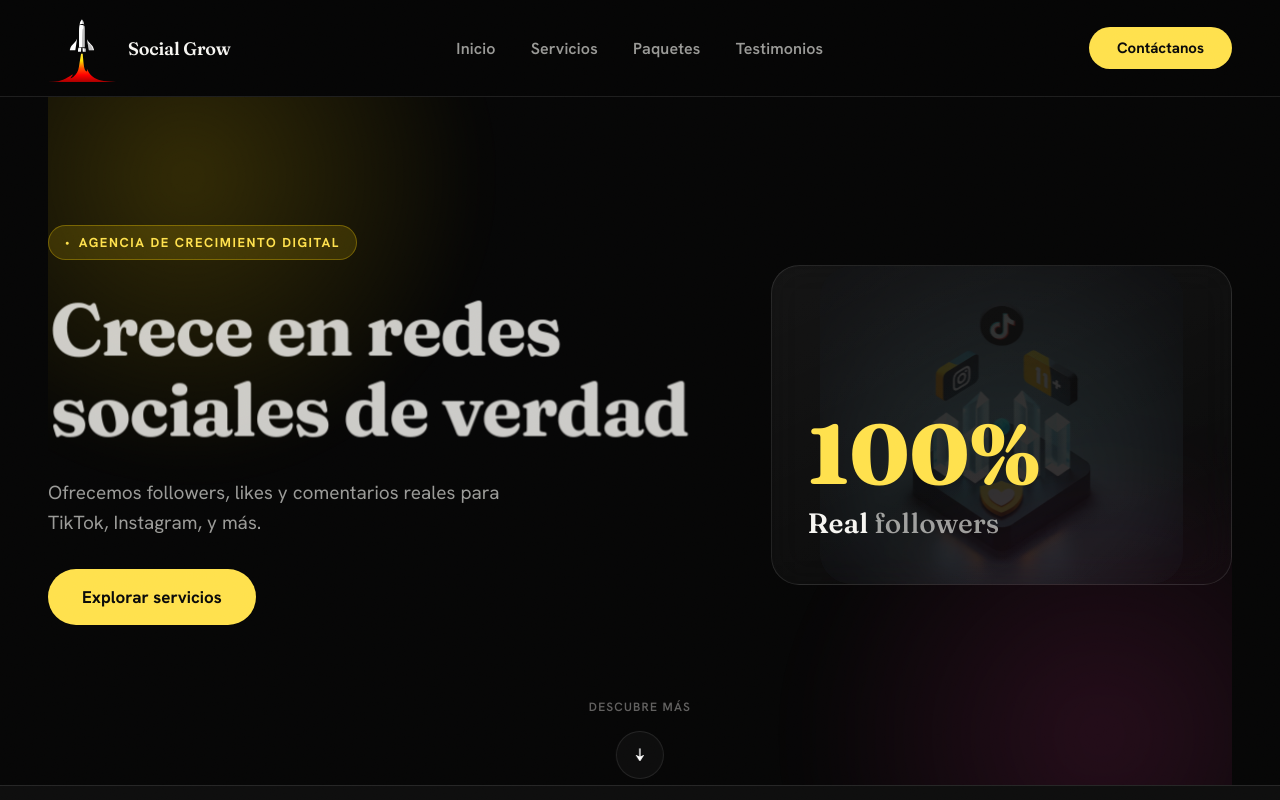
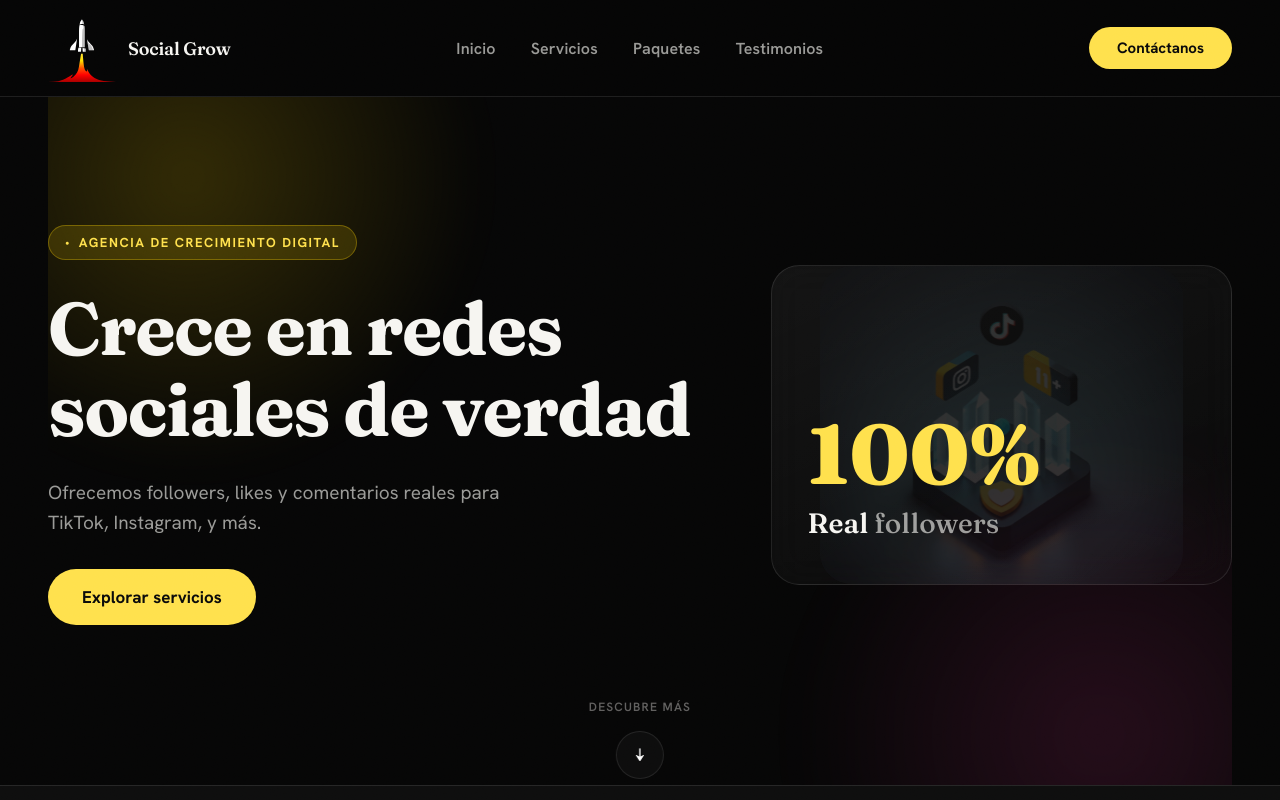
Before and after one commit to angelsalvadormx/socialgrow, a React (Create React App) app: page / in a window 1280 px wide. Shown: the top 800 px of the page. Built offline with nearby package versions, Linux system fonts and the light colour scheme; no server answers.

Commit message:
Update animation style

```diff
--- a/src/Pages/home.css
+++ b/src/Pages/home.css
@@ -219,10 +219,12 @@
 }
 
 @keyframes bob {
+
   0%,
   100% {
     transform: translateY(0);
   }
+
   50% {
     transform: translateY(6px);
   }
@@ -269,6 +271,7 @@
   from {
     transform: translateX(0);
   }
+
   to {
     transform: translateX(-50%);
   }
@@ -683,12 +686,12 @@
   margin: 0;
 }
 
-.card-description > p:first-child {
+.card-description>p:first-child {
   color: var(--ink-dim);
   line-height: 1.55;
 }
 
-.card-description p + p {
+.card-description p+p {
   color: var(--accent);
   font-weight: 700;
   font-size: 13px;
@@ -760,6 +763,7 @@ footer p {
     opacity: 0;
     transform: translateY(10px);
   }
+
   to {
     opacity: 1;
     transform: translateY(0);
@@ -776,6 +780,7 @@ footer p {
     opacity: 0;
     transform: translateY(10px) scale(1);
   }
+
   to {
     opacity: 1;
     transform: translateY(0) scale(1);
@@ -793,6 +798,7 @@ footer p {
     opacity: 0;
     clip-path: inset(100% 0 0 0);
   }
+
   to {
     opacity: 1;
     clip-path: inset(0 0 0 0);
@@ -803,6 +809,7 @@ footer p {
   from {
     opacity: 0;
   }
+
   to {
     opacity: 1;
   }
@@ -824,6 +831,7 @@ footer p {
     opacity: 0;
     transform: translateY(22px);
   }
+
   to {
     opacity: 1;
     transform: translateY(0);
@@ -833,28 +841,29 @@ footer p {
 .delay-0 {
   animation-delay: 0s;
 }
+
 .delay-1 {
   animation-delay: 0.12s;
 }
+
 .delay-2 {
   animation-delay: 0.24s;
 }
+
 .delay-3 {
   animation-delay: 0.36s;
 }
+
 .delay-4 {
   animation-delay: 0.48s;
 }
+
 .delay-5 {
   animation-delay: 0.6s;
 }
 
 .group-text {
-  view-timeline-name: --hero-scroll;
-  view-timeline-axis: block;
-  animation: fade-out linear forwards;
-  animation-timeline: --hero-scroll;
-  animation-range: 50% 100%;
+  animation: text-subtitle 1.4s ease-in;
 }
 
 @keyframes fade-out {
@@ -862,6 +871,7 @@ footer p {
     opacity: 1;
     transform: scale(1);
   }
+
   to {
     opacity: 0;
     transform: scale(0.96);
```
